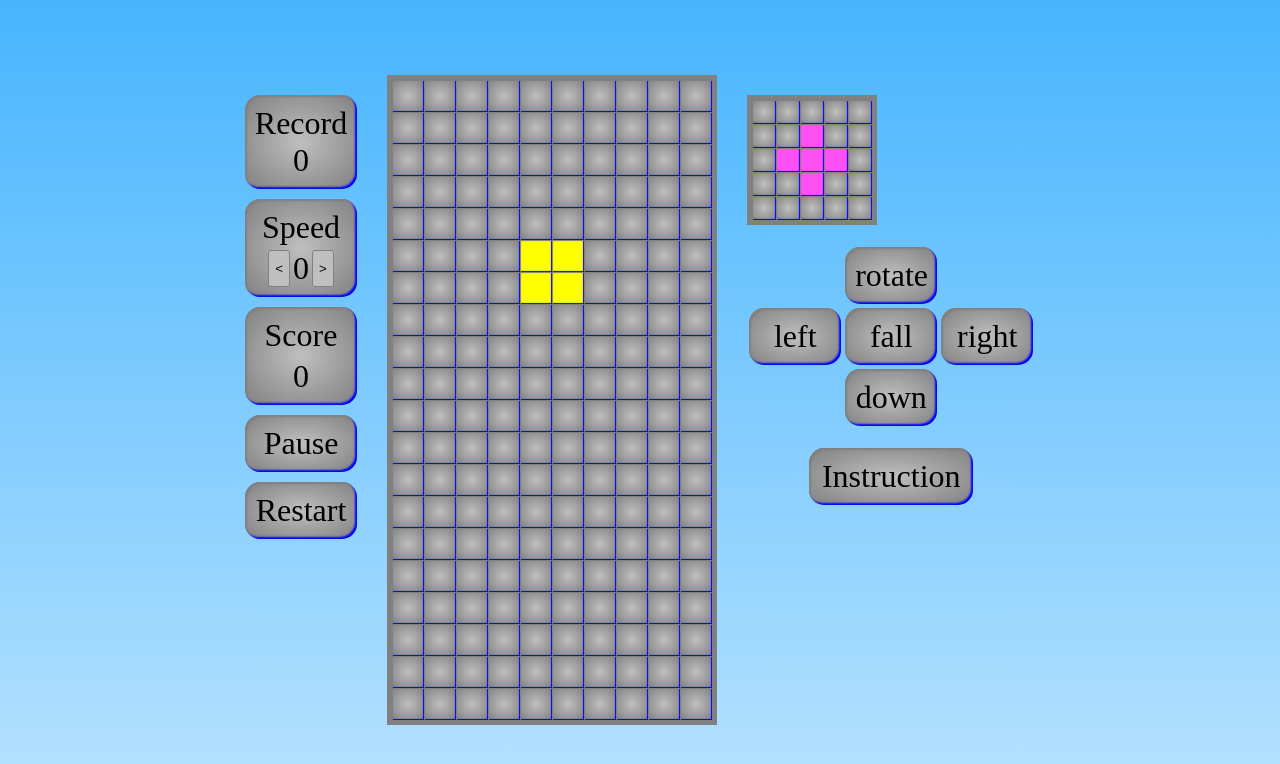
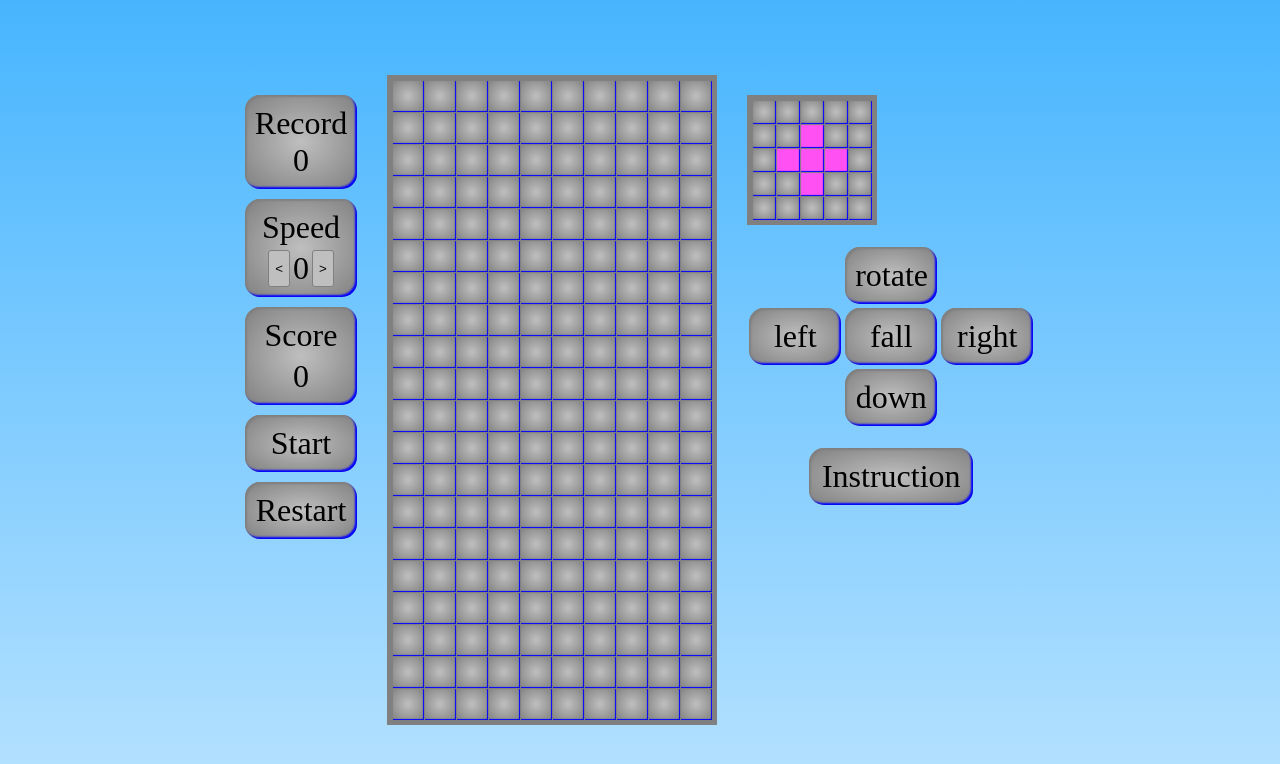
Before and after one commit to NatashaSamchuk/tetris, a plain HTML site: page index.html in a window 1280 px wide. Drawn offline with Linux system fonts and the light colour scheme.

Commit message:
launch the game after pressing start

```diff
--- a/index.html
+++ b/index.html
@@ -30,7 +30,7 @@
                 <div class="score">000</div>
             </div>
 
-            <div class="pause background">Pause</div>
+            <div class="pause background">Start</div>
             <div class="restart background">Restart</div>
 
         </div>
--- a/script.js
+++ b/script.js
@@ -6,7 +6,7 @@ let smallfileld;
 let cells;
 let smallCells;
 let timerId;
-let isPaused = false;
+let isPaused = true;
 let isGameOver = false;
 let overlay = document.querySelector(".overlay");
 let btnRestart = document.querySelector(".btn-restart");
@@ -165,7 +165,7 @@ function generateTetromino() {
     drawSmallTetramino()
 
     const columnTetro = Math.floor(PLAYFILED_COLUMNS / 2 - matrix.length / 2); //початкові позиції фігури
-    const rowTetro = -1;
+    const rowTetro = -2;
 
     tetromino = {
         name: nameTetro,
@@ -574,14 +574,6 @@ function dropRowsAbove(rowDelete) {
     playfileld[0] = new Array(PLAYFILED_COLUMNS).fill(0);
 };
 
-
-timerId = setTimeout(function tick() {
-    moveTetraminoDoun()
-    draw();
-    timerId = setTimeout(tick, 800 - speed * 100); // (*)
-}, 800 - speed * 100);
-
-
 function stop() {
 clearTimeout(timerId);
 
```
